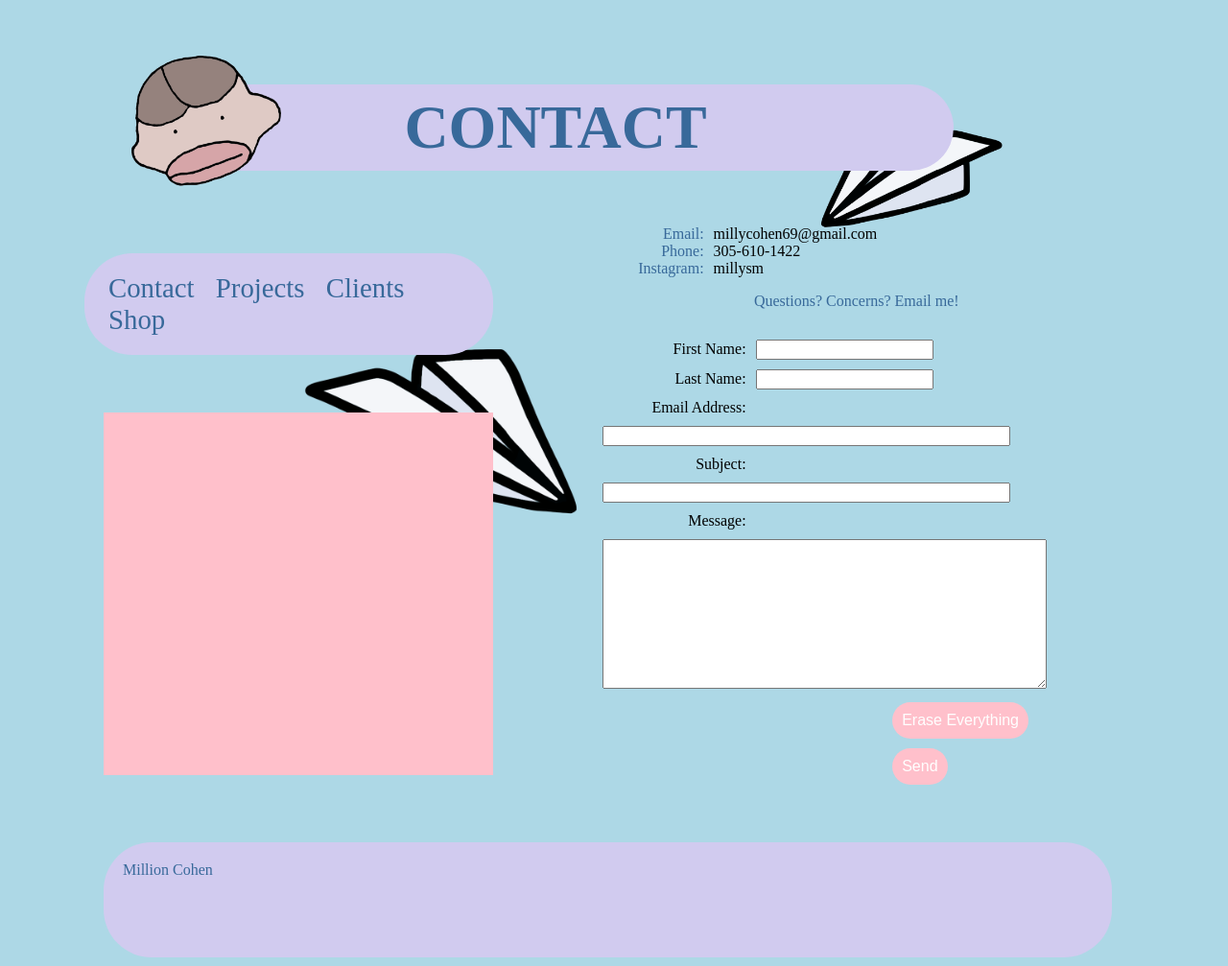
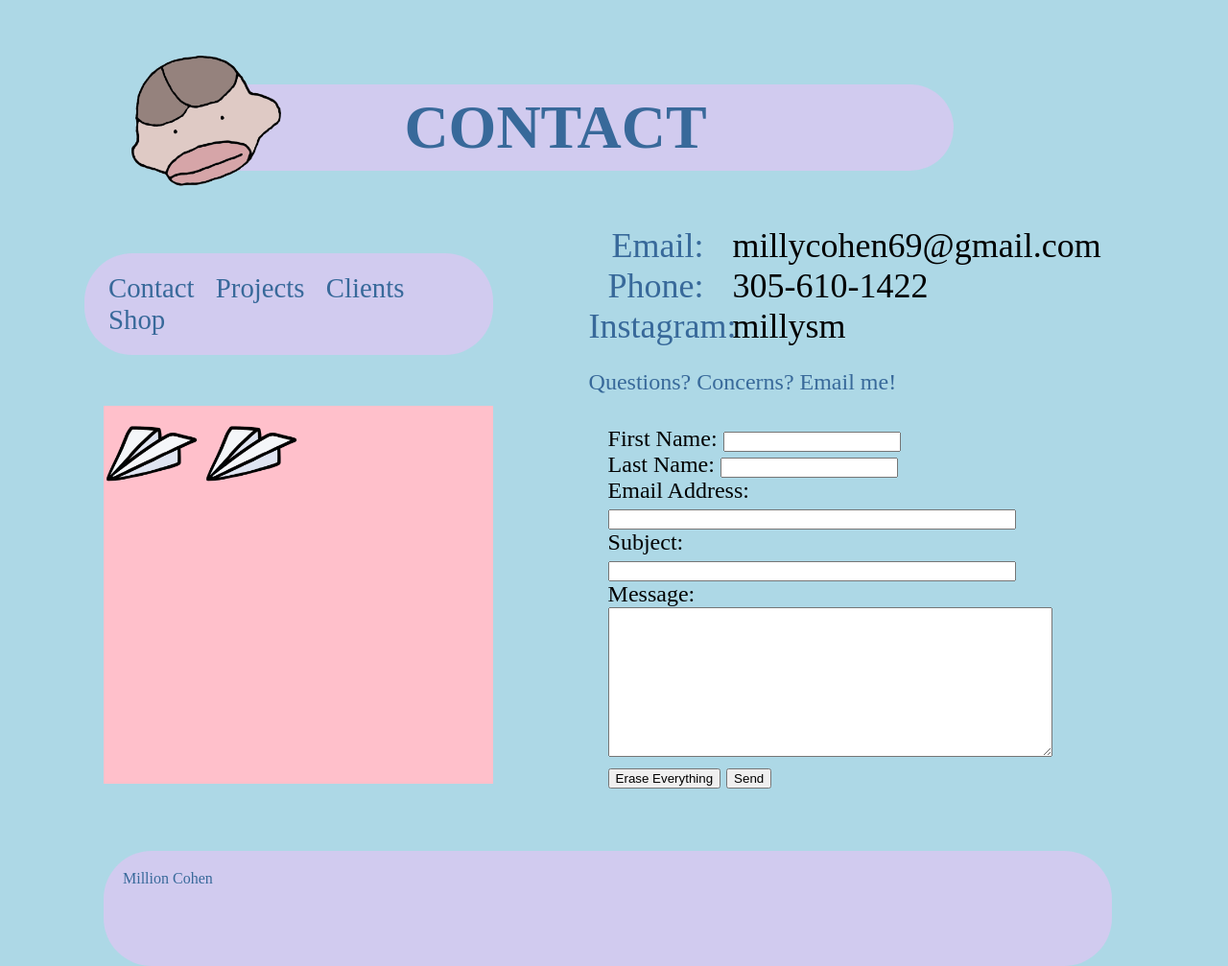
Before and after one commit to millysm/millysm.github.io, a PHP site: page /contact.html in a window 1280 px wide. Shown: the whole page at 96% size. Run offline with PHP 8.4, Linux system fonts and the light colour scheme.

Commit message:
misha 3/9
changed some of the contact stuff

```diff
--- a/stylesheets/contact.css
+++ b/stylesheets/contact.css
@@ -1,61 +1,28 @@
 .contact {
 	display: block;
+	font-size: 1.5em;
 }
 .contact label {
 	color: #38699a;
 	display: inline-block;
 	width: 120px;
-	margin-right: 10px;
+	margin-right: 30px;
 	text-align: right;
 }
 #formtitle {
-	text-align: center;
 	color: #38699a;
 }
-
 fieldset {
 	border:none;
 	width: 90%;
 }
-
-form label {
-	width: 150px;
-	text-align: right;
-	margin-right: 10px;
-	display: inline-block;
+form {
+	display: table;
 }
-
-form label, form input, form textarea {
-	margin-top: 10px;
+form input, form textarea {
+	display: table-cell;
+	margin-left: auto;
 }
-
-#buttonalign {
-	margin-left: auto;
-	width: 200px;
+#plane, #plane2 {
+	width: 100px;
 }
-button {
-	margin-top: 10px;
-	background-color: pink;
-	color: #fff;
-	padding: 10px;
-	border: none;
-	font-size: 1em;
-	border-radius: 20px;
-}
-button:hover {background-color: magenta;}
-
-#plane {
-	width: 200px;
-	left: 850px;
-	top: 80px;
-	position: absolute;
-}
-
-#plane2 {
-	width: 300px;
-	left: 310px;
-	top: 300px;
-	transform: scaleX(-1);
-	position: absolute;
-	z-index: -1;
-}
--- a/stylesheets/pages.css
+++ b/stylesheets/pages.css
@@ -27,6 +27,7 @@ main {grid-area: main;}
 footer {grid-area: footer;}
 main {
 	margin: 0px 100px 50px 100px;
+	font-size: 1.5em;
 }
 
 #stickerside {
```
